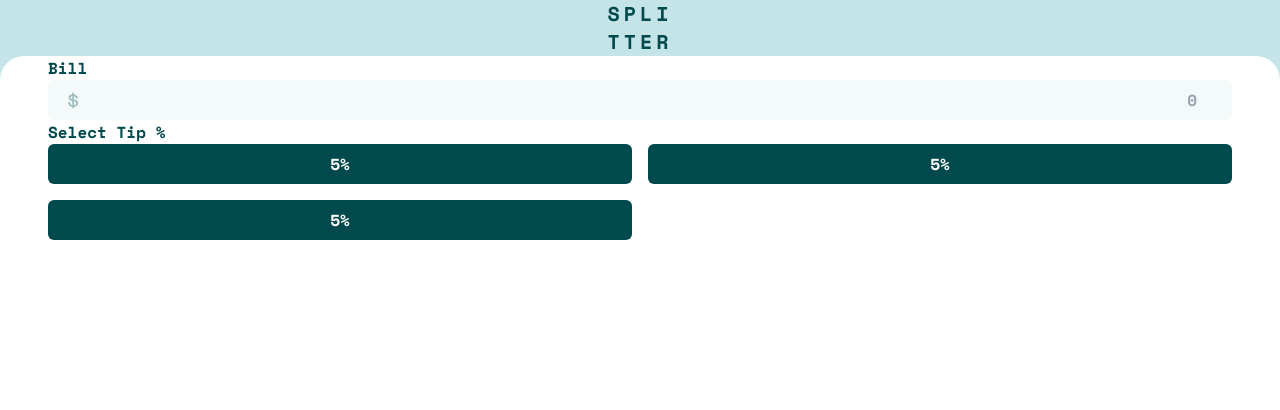
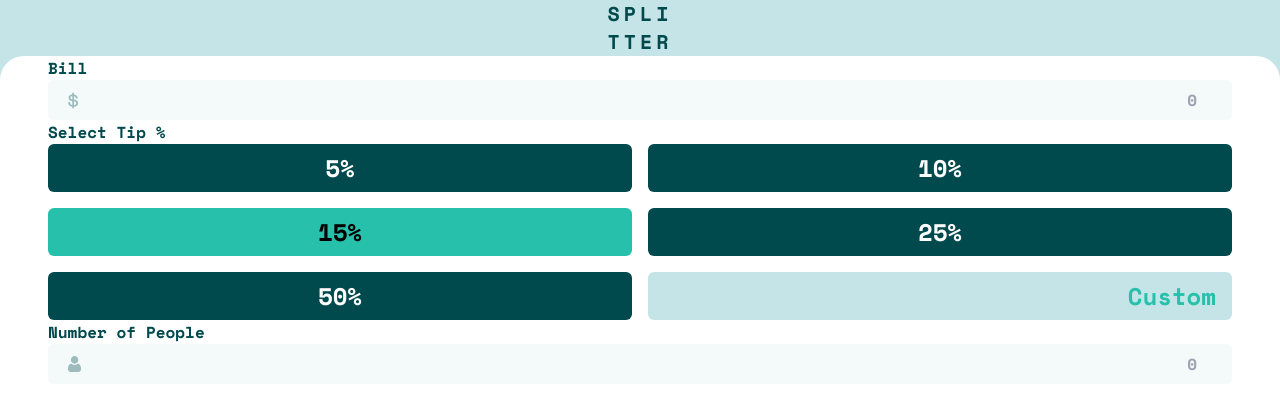
Before and after one commit to radhd/react-tailwind-tip-calculator, a React (Vite) app: page / in a window 1280 px wide. Shown: the top 410 px of the page. Built offline with nearby package versions, Linux system fonts and the light colour scheme.

Commit message:
Number of People section is done

```diff
--- a/src/components/BodyCalculator.jsx
+++ b/src/components/BodyCalculator.jsx
@@ -1,6 +1,8 @@
 import LabelTitle from "./LabelTitle";
 import InputBill from "./InputBill";
 import TipButton from "./TipButton";
+import iconDollar from "../assets/icon-dollar.svg";
+import iconPerson from "../assets/icon-person.svg";
 
 function BodyCalculator() {
   return (
@@ -8,14 +10,23 @@ function BodyCalculator() {
       <div className="px-12">
         <div>
           <LabelTitle h2Title={"Bill"} labelName={"inputBill"} />
-          <InputBill inputName={"inputBill"} />
+          <InputBill inputName={"inputBill"} iconName={iconDollar} />
         </div>
         <LabelTitle h2Title={"Select Tip %"} labelName={"selectTip"} />
         <div className="grid grid-cols-2  gap-4">
           <TipButton>5%</TipButton>
-          <TipButton>5%</TipButton>
-          <TipButton>5%</TipButton>
+          <TipButton>10%</TipButton>
+          <TipButton className={`bg-primaryCyan text-black`}>15%</TipButton>
+          <TipButton>25%</TipButton>
+          <TipButton>50%</TipButton>
+          <TipButton
+            className={`bg-neutralLightGrayishCyan text-right text-primaryCyan`}
+          >
+            Custom
+          </TipButton>
         </div>
+        <LabelTitle h2Title={"Number of People"} />
+        <InputBill iconName={iconPerson} />
       </div>
     </div>
   );
--- a/src/components/InputBill.jsx
+++ b/src/components/InputBill.jsx
@@ -1,10 +1,10 @@
-import iconDollar from "../assets/icon-dollar.svg";
+
 
 function InputBill(props) {
   return (
     <label className="relative">
       <span className="absolute left-5 top-1">
-        <img src={iconDollar} alt="" />
+        <img src={props.iconName} alt="" />
       </span>
       <input
         className="w-full rounded-md bg-neutralVeryLightGrayishCyan px-5 py-2 text-right focus:outline-none focus:ring-1 focus:ring-primaryCyan"
--- a/src/components/TipButton.jsx
+++ b/src/components/TipButton.jsx
@@ -1,6 +1,9 @@
-function TipButton({ children }) {
+function TipButton({
+  children,
+  className = "bg-neutralVeryDarkCyan text-white",
+}) {
   return (
-    <button className=" rounded-md bg-neutralVeryDarkCyan px-4 py-2 text-white">
+    <button className={`rounded-md px-4 py-2 text-2xl  ${className}`}>
       {children}
     </button>
   );
```
Also changed, not shown: src/index.css (line endings or trailing spaces).
